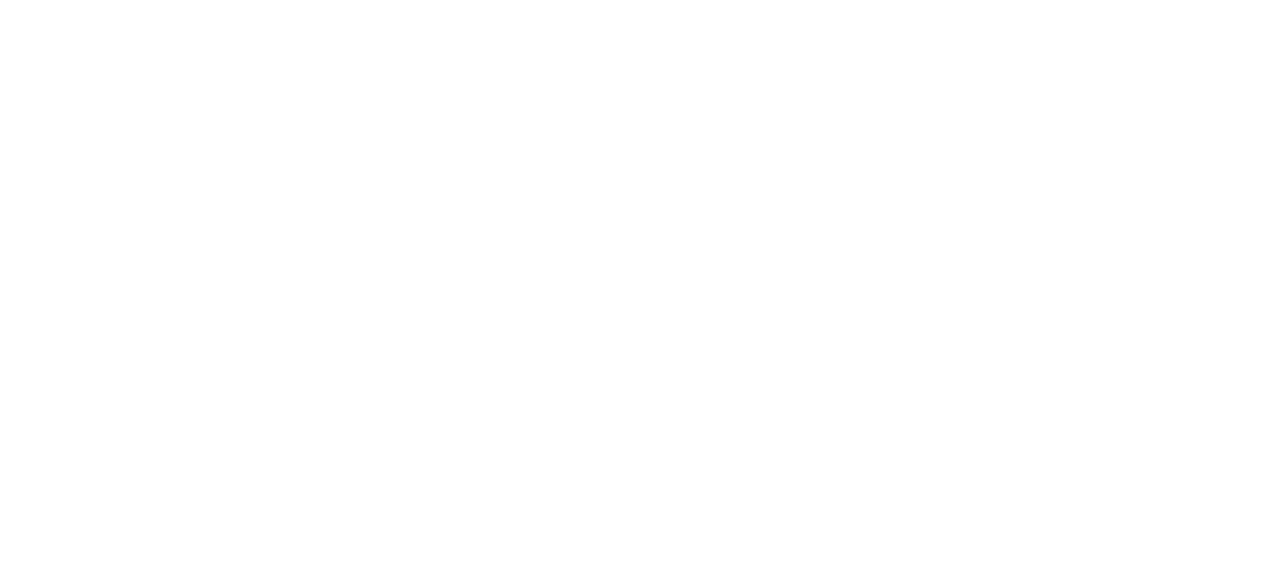
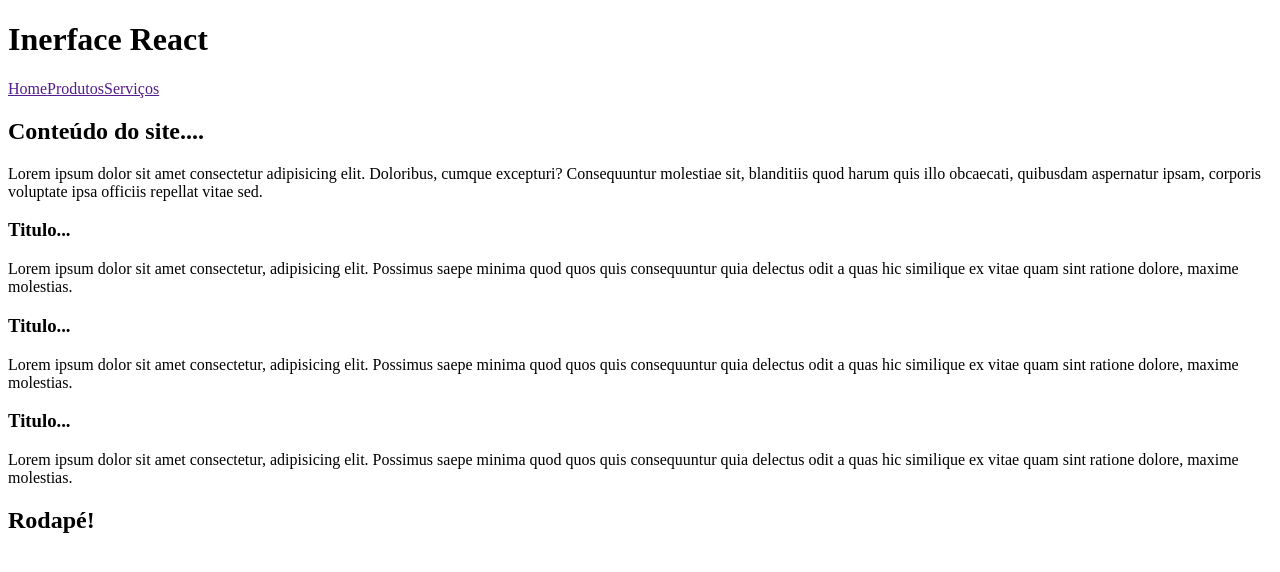
Before and after one commit to PallomaHortencio/meu-app, a React (Create React App) app: page / in a window 1280 px wide. Shown: the top 572 px of the page. Built offline with nearby package versions, Linux system fonts and the light colour scheme.

Commit message:
Componentes
Menu, conteudo, layout

```diff
--- a/src/App.js
+++ /dev/null
@@ -1,5 +0,0 @@
-function App() {
-
-}
-
-export default App;
--- /dev/null
+++ b/src/App.jsx
@@ -0,0 +1,17 @@
+import Cabecalho from "./components/layout/Cabecalho";
+import Conteudo from "./components/layout/Conteudo";
+import Rodape from "./components/layout/Rodape";
+
+// function App() função mais antiga
+// função mais moderna
+const App = () => {
+  return (
+    <>
+      <Cabecalho />
+      <Conteudo />
+      <Rodape />
+    </>
+  );
+};
+
+export default App;
--- /dev/null
+++ b/src/Menu.jsx
@@ -0,0 +1,11 @@
+const Menu = () => {
+  return (
+    <main>
+      <a href="">Home</a>
+      <a href="">Produtos</a>
+      <a href="">Serviços</a>
+    </main>
+  );
+};
+
+export default Menu;
--- /dev/null
+++ b/src/components/Artigo.jsx
@@ -0,0 +1,14 @@
+const Artigo = () => {
+  return (
+    <article>
+      <h3>Titulo...</h3>
+      <p>
+        Lorem ipsum dolor sit amet consectetur, adipisicing elit. Possimus saepe
+        minima quod quos quis consequuntur quia delectus odit a quas hic
+        similique ex vitae quam sint ratione dolore, maxime molestias.
+      </p>
+    </article>
+  );
+};
+
+export default Artigo;
--- /dev/null
+++ b/src/components/layout/Cabecalho.jsx
@@ -0,0 +1,12 @@
+import Menu from "../../Menu";
+
+const Cabecalho = () => {
+  return (
+    <header>
+      <h1>Inerface React</h1>
+      <Menu />
+    </header>
+  );
+};
+
+export default Cabecalho;
--- /dev/null
+++ b/src/components/layout/Conteudo.jsx
@@ -0,0 +1,25 @@
+import Artigo from "../Artigo";
+
+const Conteudo = () => {
+  return (
+    <>
+      <main>
+        <section>
+          <h2>Conteúdo do site....</h2>
+          <p>
+            Lorem ipsum dolor sit amet consectetur adipisicing elit. Doloribus,
+            cumque excepturi? Consequuntur molestiae sit, blanditiis quod harum
+            quis illo obcaecati, quibusdam aspernatur ipsam, corporis voluptate
+            ipsa officiis repellat vitae sed.
+          </p>
+
+          <Artigo />
+          <Artigo />
+          <Artigo />
+        </section>
+      </main>
+    </>
+  );
+};
+
+export default Conteudo;
--- /dev/null
+++ b/src/components/layout/Rodape.jsx
@@ -0,0 +1,9 @@
+const Rodape = () => {
+  return (
+    <footer>
+      <h2>Rodapé!</h2>
+    </footer>
+  );
+};
+
+export default Rodape;
```
Also changed, not shown: src/index.js (+4 -4 lines).
